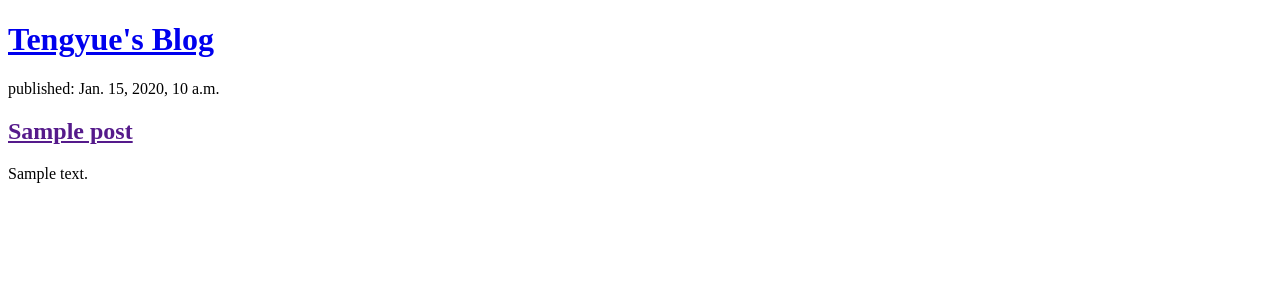
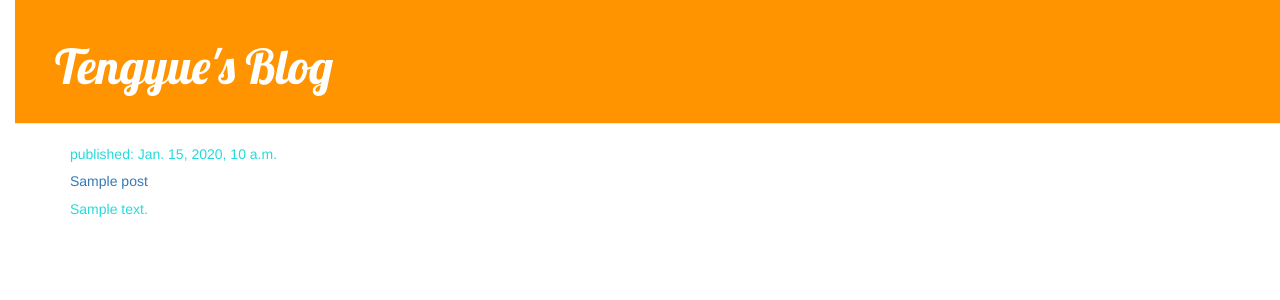
Before and after one commit to tz2614/my-first-blog, a Django app: template blog/templates/blog/post_list.html in a window 1280 px wide. Shown: the top 300 px of the page. Run offline with Django 3.2, Linux system fonts and the light colour scheme; the template is opened without the code that fills it: values that come from a table or form of the project are taken from there, others are empty; tables that the repository leaves empty hold one stand-in row (values such as "Sample post"); some libraries are stand-ins or nearby versions.

Commit message:
making base.html template and css file

```diff
--- /dev/null
+++ b/blog/static/css/blog.css
@@ -0,0 +1,58 @@
+.page-header {
+	background-color: #ff9400;
+	margin-top: 0;
+	padding: 20px 20px 20px 40px;
+}
+
+.page-header h1, .page-header h1 a, .page-header h1 a:visited, .page-header h1 a:active {
+	color: #ffffff;
+	font-size: 36pt;
+	text-decoration: none;
+}
+
+.content {
+	margin-left: 40px;
+}
+
+
+h1, h2 ,h3,  h4 {
+	color: #FCA205;
+	font-family: 'Lobster', cursive;
+}
+
+h5 a {
+	color: 1368AD;
+
+}
+
+body {
+	padding-left: 15px;
+}
+
+
+.date {
+	color: #25DBDB;
+}
+
+.save {
+	float: right;
+}
+
+.post-form textarea, .post-form input {
+    width: 100%;
+}
+
+.top-menu, .top-menu:hover, .top-menu:visited {
+    color: #ffffff;
+    float: right;
+    font-size: 26pt;
+    margin-right: 20px;
+}
+
+.post {
+    margin-bottom: 70px;
+}
+
+.post h1 a, .post h1 a:visited {
+    color: #000000;
+}
--- /dev/null
+++ b/blog/templates/blog/base.html
@@ -0,0 +1,26 @@
+{% load staticfiles %}
+
+<!DOCTYPE html>
+<html>
+	<head>
+		<title>Tengyue's Blog</title>
+		<link rel="stylesheet" href="//maxcdn.bootstrapcdn.com/bootstrap/3.2.0/css/bootstrap.min.css">
+		<link rel="stylesheet" href="maxcdn.bootstrapcdn.com/bootstrap/3.2.0/css/bootstrap-theme.min.css">
+		<link href="//fonts.googleapis.com/css?family=Lobster&subset=latin,latin-ext" rel="stylesheet" type="text/css">
+		<link rel="stylesheet" href="{% static 'css/blog.css' %}">
+	</head>
+	<body>
+		<div class="page-header">
+			<h1><a href="/">Tengyue's Blog</a></h1>
+		</div>
+
+		<div class="content container">
+			<div class='row'>
+				<div class="col-md-8">
+					{% block content %}
+					{% endblock %}
+				</div>
+			</div>
+		</div>
+	</body>
+</html>
--- a/blog/templates/blog/post_list.html
+++ b/blog/templates/blog/post_list.html
@@ -1,19 +1,13 @@
-<!DOCTYPE html>
-<html>
-	<head>
-		<title>Tengyue's Blog</title>
-	</head>
-	<body>
-		<div>
-			<h1><a href="/">Tengyue's Blog</a></h1>
+{% extends 'blog/base.html' %}
+
+{% block content %}
+	{% for post in posts %}
+		<div class="post">
+			<div class="date">
+				<p>published: {{ post.published_date }}</p>
+			<div/>
+			<h5><a href="">{{ post.title }}</a></h5>
+			<p>{{ post.text|linebreaksbr }}</p>
 		</div>
-
-		{% for post in posts %}
-			<div>
-				<p>published: {{ post.published_date }}</p>
-				<h2><a href="">{{ post.title }}</a></h2>
-				<p>{{ post.text|linebreaksbr }}</p>
-			</div>
-		{% endfor %}
-	</body>
-</html>
+	{% endfor %}
+{% endblock %}
```
